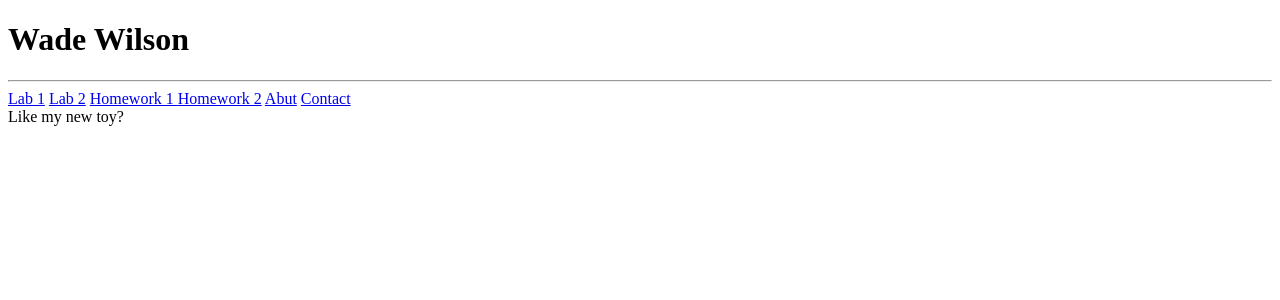
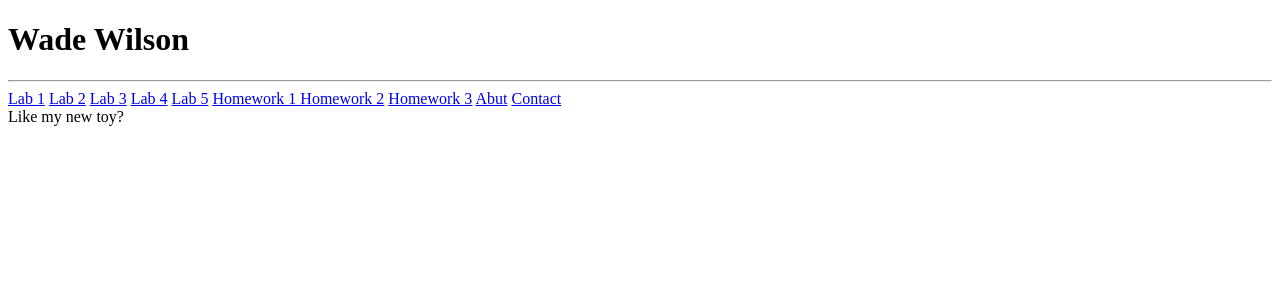
Before and after one commit to sergiyz57918/cst366, a PHP site: page / in a window 1280 px wide. Shown: the top 300 px of the page. Run offline with PHP 8.4, Linux system fonts and the light colour scheme.

Commit message:
Homework 3

```diff
--- a/index.php
+++ b/index.php
@@ -27,8 +27,12 @@ in html
             <nav>
                 <a href="/labs/lab1/index.html">Lab 1</a>
                 <a href="/labs/lab2/index.php">Lab 2</a>
+                <a href="/labs/lab3/index.php">Lab 3</a>
+                <a href="/labs/lab3/index.php">Lab 4</a>
+                <a href="/labs/lab3/index.php">Lab 5</a>
                 <a href="/HW/HW1/index.html">Homework 1 </a>
                 <a href="/HW/HW2/index.php">Homework 2</a>
+                <a href="/HW/HW3/index.php">Homework 3</a>
                 <a href="about.html">Abut</a>
                 <a href="contact.html">Contact</a>
             </nav>
```
